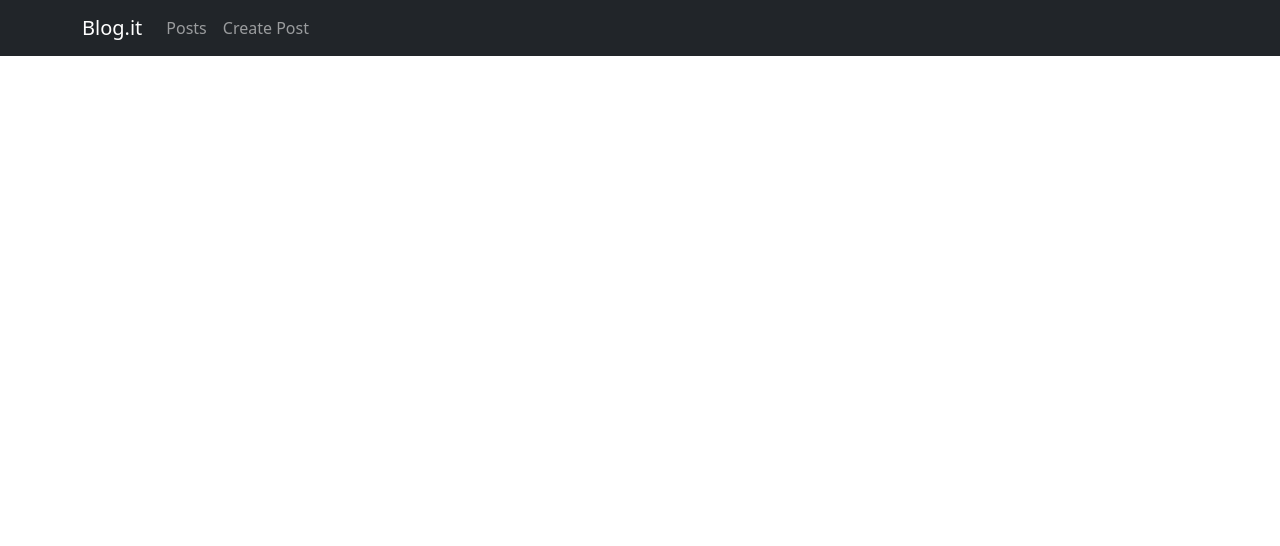
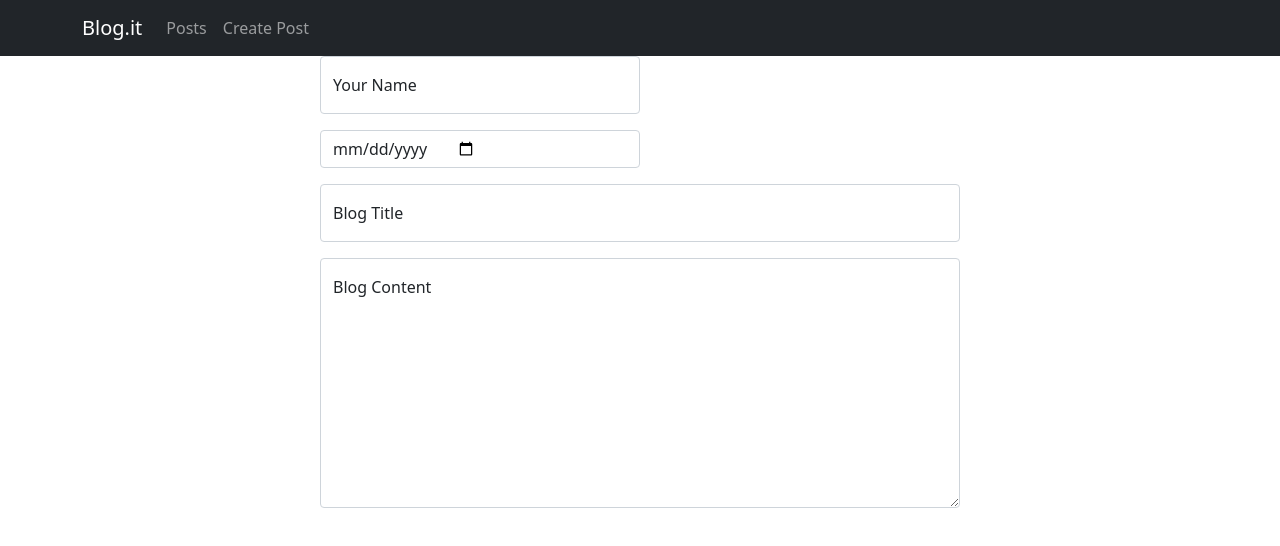
Before and after one commit to chandlerblaschka/milestone-project-mern-frontend, a React (Create React App) app: page /newPost in a window 1280 px wide. Shown: the top 546 px of the page. Built offline with nearby package versions, Linux system fonts and the light colour scheme.

Commit message:
updated app.js for newpost route

```diff
--- a/src/App.js
+++ b/src/App.js
@@ -2,6 +2,7 @@ import './App.css';
 import BlogNavBar from './components/BlogNavBar';
 import { BrowserRouter as Router, Route, Routes } from 'react-router-dom'
 import Gallery from './components/Gallery';
+import NewPost from './components/NewPost';
 
 function App() {
   return (
@@ -13,9 +14,9 @@ function App() {
             <Gallery />
           } />
           {/* NEW POST */}
-          {/* <Route path="/newPost" element={
-
-          } /> */}
+          <Route path="/newPost" element={
+            <NewPost />
+          } />
           {/* EDIT POST */}
           {/* <Route path="/editPost" element={
 
```
